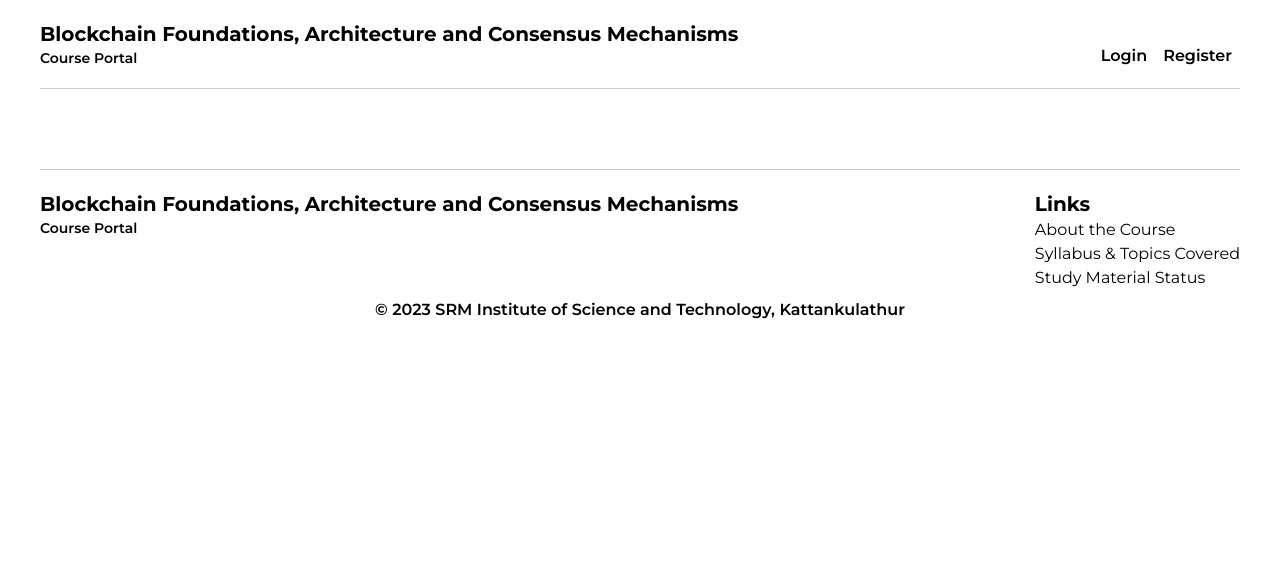
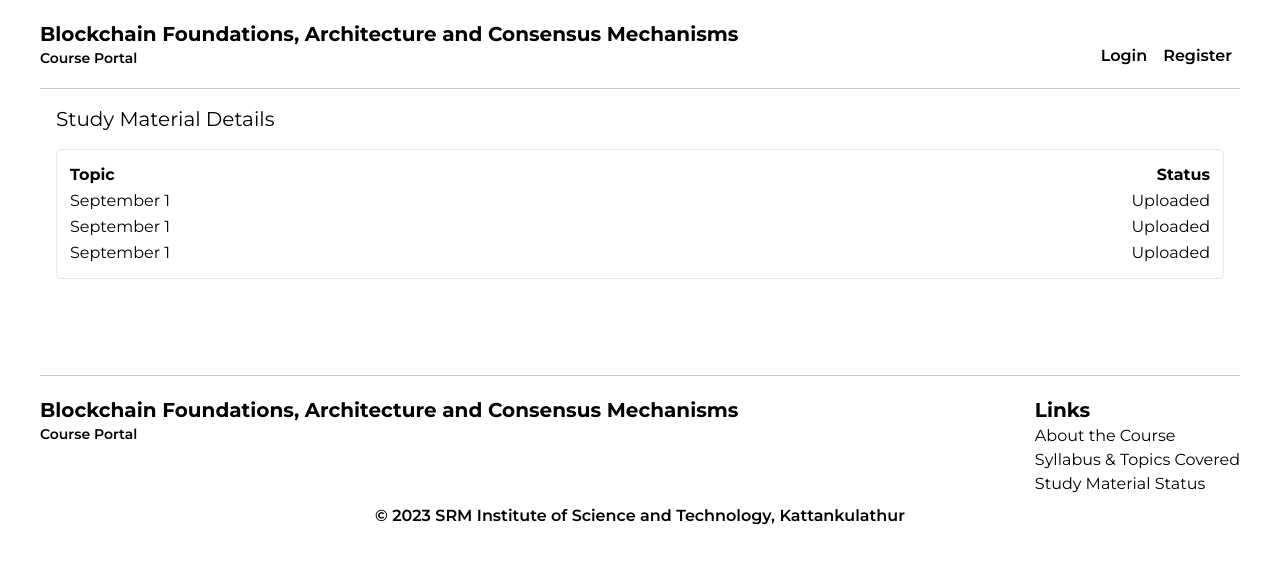
Before and after one commit to kevinpauljacob/bcfac-portal, a Next.js app: page / in a window 1280 px wide. Shown: the top 564 px of the page. Built offline with nearby package versions, Linux system fonts and the light colour scheme.

Commit message:
accordian, table and account page added

```diff
--- /dev/null
+++ b/src/components/dashboard/Accordian.tsx
@@ -0,0 +1,25 @@
+import React, { useState } from 'react'
+
+export default function Accordian() {
+    const [isOpen, setIsOpen] = useState(false);
+
+    const toggleAccordion = () => {
+        setIsOpen(!isOpen);
+    }
+
+    return (
+        <div className="border border-black/20 rounded-md my-2">
+            <div className="flex justify-between items-center border-b border-black/20 py-2 px-3 cursor-pointer" onClick={toggleAccordion}>
+                <h3 className="text-lg font-semibold">Topic Name</h3>
+                <svg className={`transform ${isOpen ? 'rotate-180' : ''}`} xmlns="http://www.w3.org/2000/svg" width="16" height="16" viewBox="0 0 24 24" fill="none" stroke="currentColor" strokeWidth="2" strokeLinecap="round" strokeLinejoin="round">
+                    <path d="M6 9l6 6 6-6" />
+                </svg>
+            </div>
+            <div className={`px-3 pb-2 ${isOpen ? 'block' : 'hidden'} transition-all duration-500 ease-in-out delay-100 min-w-fit pt-1`}>
+                <p className="text-sm py-1">Topic Content</p>
+                <p className="text-sm py-1">Topic Content</p>
+                <p className="text-sm py-1">Topic Content</p>
+            </div>
+        </div>
+    )
+}
--- a/src/components/dashboard/Card.tsx
+++ b/src/components/dashboard/Card.tsx
@@ -14,7 +14,7 @@ export default function Card() {
             <div className="flex justify-between items-center border-b border-black/20 py-2">
                 <h3 className="text-xl font-semibold">1st September 2023</h3>
                 <p className="flex justify-between items-center" onClick={handleCardClick}>
-                    <span className="text-sm pr-2 hover:-translate-x-1 transition ease-in-out duration-300 hover:transition hover:ease-in-out hover:duration-300 font-semibold">Click to View More</span>
+                    <span className="text-sm pr-2 hover:-translate-x-1 transition ease-in-out duration-300 hover:transition hover:ease-in-out hover:duration-300 font-semibold cursor-pointer">Click to View More</span>
                     <HiOutlineArrowNarrowRight/>
                 </p>
             </div>
--- /dev/null
+++ b/src/components/dashboard/Table.tsx
@@ -0,0 +1,33 @@
+import React from "react";
+
+export default function Table() {
+  return (
+    <div className="p-4">
+      <p className="text-xl pb-4">Study Material Details</p>
+      <div className="border p-3 rounded-md">
+        <table className="table-fixed w-full">
+          <thead className="">
+            <tr className="">
+              <th className="w-2/4 text-left">Topic</th>
+              <th className="w-2/4 text-right">Status</th>
+            </tr>
+          </thead>
+          <tbody>
+            <tr>
+              <td className="w-2/4 text-left">September 1</td>
+              <td className="w-2/4 text-right">Uploaded</td>
+            </tr>
+            <tr>
+              <td className="w-2/4 text-left">September 1</td>
+              <td className="w-2/4 text-right">Uploaded</td>
+            </tr>
+            <tr>
+              <td className="w-2/4 text-left">September 1</td>
+              <td className="w-2/4 text-right">Uploaded</td>
+            </tr>
+          </tbody>
+        </table>
+      </div>
+    </div>
+  );
+}
--- /dev/null
+++ b/src/pages/account.tsx
@@ -0,0 +1,39 @@
+import React from "react";
+
+const account = () => {
+	const submit = () => {}
+
+  return (
+    <div>
+      <p className="text-xl py-5">Account Settings</p>
+      <div className="flex py-1">
+        <label htmlFor="email">Email:&nbsp;</label>
+        <p>sr6015@srmist.edu.in</p>
+      </div>
+      <div className="flex py-1">
+        <label htmlFor="name">Name:&nbsp;</label>
+        <p>Berlin</p>
+      </div>
+      <div className="flex py-1">
+        <label htmlFor="regno">Registration Number:&nbsp;</label>
+        <p>RA2111050010006</p>
+      </div>
+      <form onSubmit={submit}>
+        <div className="flex py-1">
+          <label htmlFor="passwordChange">Change Password:&nbsp;</label>
+          <input
+            type="password"
+            id="passwordChange"
+            name="passwordChange"
+            className="border-2 rounded-sm"
+          />
+        </div>
+				<br />
+				<button type="submit" className="border p-2 rounded-md">Save Changes</button>
+      </form>
+
+    </div>
+  );
+};
+
+export default account;
--- a/src/pages/index.tsx
+++ b/src/pages/index.tsx
@@ -1,9 +1,11 @@
-
+import Card from "@/components/dashboard/Card"
+import Accordian from "@/components/dashboard/Accordian";
+import Table from "@/components/dashboard/Table";
 
 export default function Home() {
   return (
     <section>
-
+      <Table />
     </section>
   )
 }
```
Also changed, not shown: 1 other file (tests, documents, lock files or other folders).
